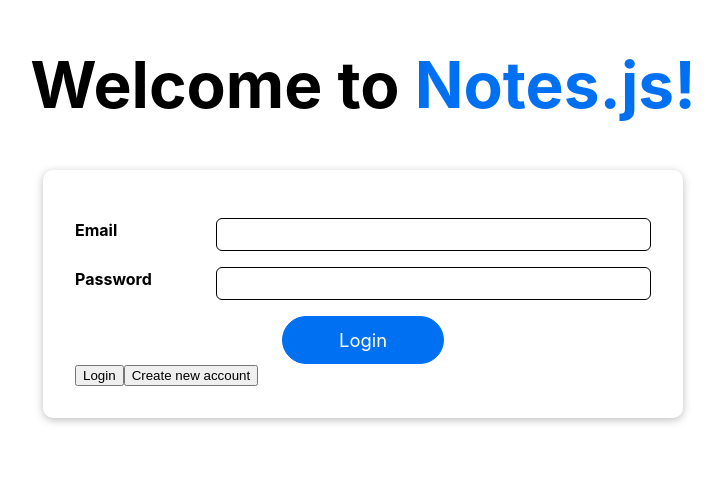
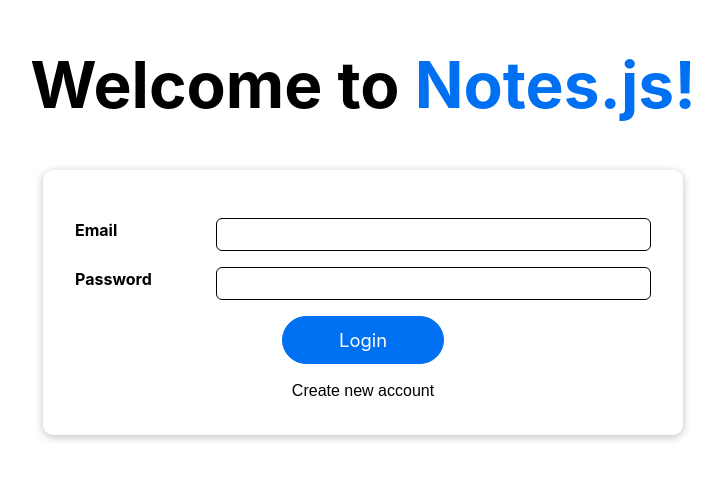
Before and after one commit to richujain/Notes, a Next.js app: page / in a window 1280 px wide. Shown: the top 480 px of the page, without its empty margins (277-999 px from the left). Built offline with nearby package versions, Linux system fonts and the light colour scheme.

Commit message:
Attached state with buttons to change button text from Login to Register and wise versa.

```diff
--- a/components/Login/Login.module.css
+++ b/components/Login/Login.module.css
@@ -48,6 +48,16 @@
   text-align: center;
 }
 
+
+.actions .toggle {
+  margin-top: 1rem;
+  background-color: transparent;
+  color: black;
+  font-size: 1rem;
+  border: none;
+  padding: 0.15rem 1.5rem;
+}
+
 @media (min-width: 768px) {
   .control {
     align-items: center;
--- a/components/Login/Login.tsx
+++ b/components/Login/Login.tsx
@@ -17,13 +17,13 @@ export default function Login() {
   }
 
   const switchAuthModeHandler = () => {
-
+    setIsLogin((prevState) => !prevState);
   }
   return (
     <Card className={classes.login}>
       <form onSubmit={submitHandler}>
         <div
-          className={`${classes.control}`}
+          className={classes.control}
         >
           <label htmlFor="email">Email</label>
           <input
@@ -40,16 +40,13 @@ export default function Login() {
             id="password"
           />
         </div>
+
         <div className={classes.actions}>
-        <Button type="submit" className={classes.btn} disabled={true}>
-            Login
-          </Button>
-        </div>
-        <div className={classes.actionsForAuthMode}>
           {!isLoading && (
-            <button>{isLogin ? "Login" : "Create Account"}</button>
+            <Button>{isLogin ? "Login" : "Create Account"}</Button>
           )}
           {isLoading && <p>Sending Request...</p>}
+          <br/>
           <button
             type="button"
             className={classes.toggle}
```
